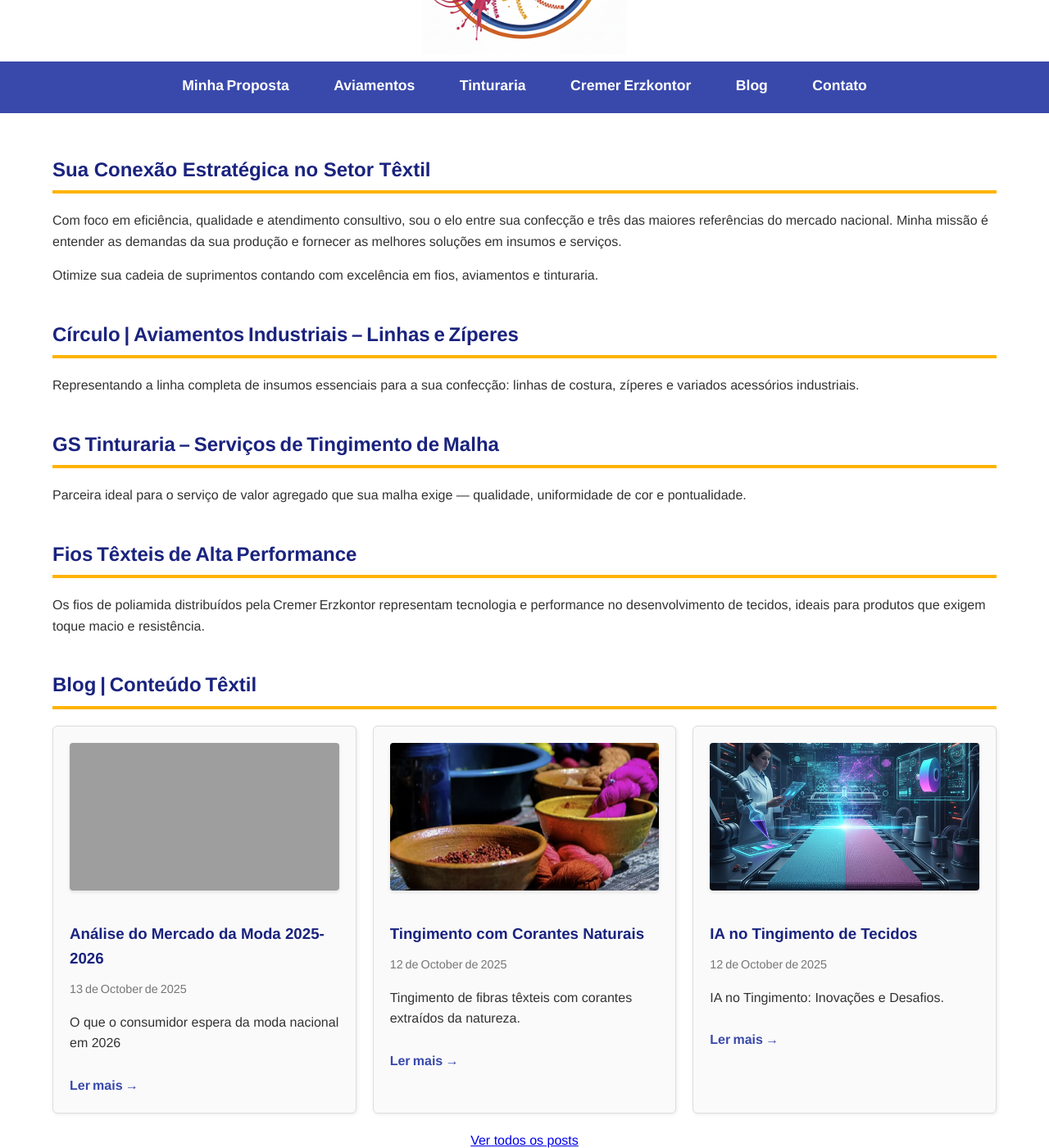
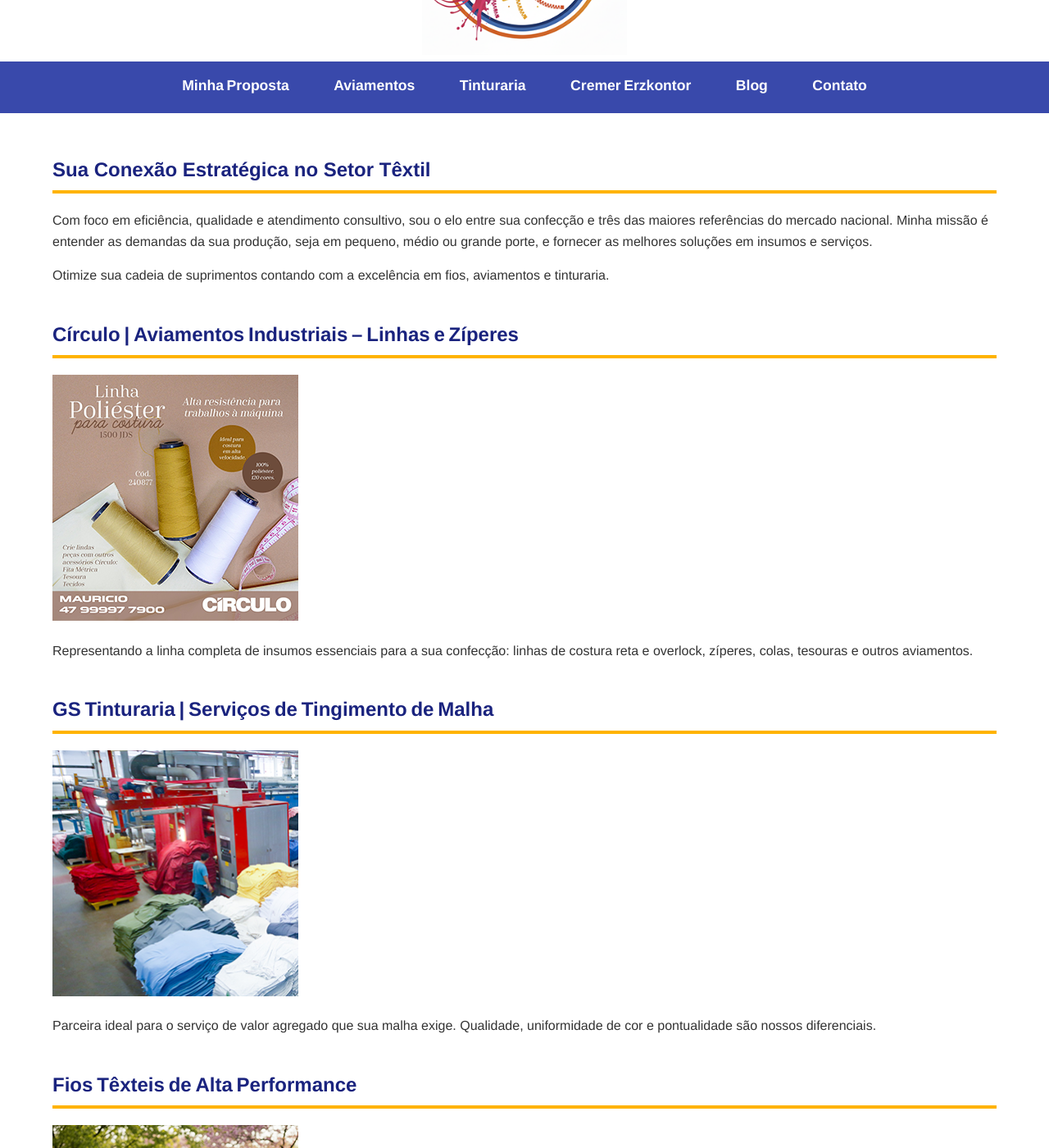
Before and after one commit to mauriciojosefowicz/mpgtech, a Jekyll site: the page built from index.md, in a window 1280 px wide and 1400 px high, scrolled down 246 px. Shown: the whole window at 82% size. Built offline with Jekyll 4.4.1, drawn with Linux system fonts in a browser that asks for light colours; some of the changed text lies outside the part shown; grey boxes are pictures that could not be loaded.

Commit message:
Update index.md

```diff
--- a/index.md
+++ b/index.md
@@ -1,31 +1,34 @@
 ---
 layout: default
-title: "MPG Tech | Soluções Têxteis"
+title: "MPG Tech | Soluções Têxteis"
 ---
 
 <section id="proposta">
   <h2>Sua Conexão Estratégica no Setor Têxtil</h2>
-  <p>Com foco em eficiência, qualidade e atendimento consultivo, sou o elo entre sua confecção e três das maiores referências do mercado nacional. Minha missão é entender as demandas da sua produção e fornecer as melhores soluções em insumos e serviços.</p>
-  <p>Otimize sua cadeia de suprimentos contando com excelência em fios, aviamentos e tinturaria.</p>
+  <p>Com foco em eficiência, qualidade e atendimento consultivo, sou o elo entre sua confecção e três das maiores referências do mercado nacional. Minha missão é entender as demandas da sua produção, seja em pequeno, médio ou grande porte, e fornecer as melhores soluções em insumos e serviços.</p>
+  <p>Otimize sua cadeia de suprimentos contando com a excelência em fios, aviamentos e tinturaria.</p>
 </section>
 
 <section id="aviamentos">
   <h2>Círculo | Aviamentos Industriais – Linhas e Zíperes</h2>
-  <p>Representando a linha completa de insumos essenciais para a sua confecção: linhas de costura, zíperes e variados acessórios industriais.</p>
+  <img src="{{ site.baseurl }}/imagens/circulo_linha_120_2.png" alt="Linha 120 Círculo" style="max-width:300px;">
+  <p>Representando a linha completa de insumos essenciais para a sua confecção: linhas de costura reta e overlock, zíperes, colas, tesouras e outros aviamentos.</p>
 </section>
 
 <section id="tinturaria">
-  <h2>GS Tinturaria – Serviços de Tingimento de Malha</h2>
-  <p>Parceira ideal para o serviço de valor agregado que sua malha exige — qualidade, uniformidade de cor e pontualidade.</p>
+  <h2>GS Tinturaria | Serviços de Tingimento de Malha</h2>
+  <img src="{{ site.baseurl }}/imagens/gs_acabamento_1.png" alt="Acabamento GS" style="max-width:300px;">
+  <p>Parceira ideal para o serviço de valor agregado que sua malha exige. Qualidade, uniformidade de cor e pontualidade são nossos diferenciais.</p>
 </section>
 
 <section id="fios">
   <h2>Fios Têxteis de Alta Performance</h2>
-  <p>Os fios de poliamida distribuídos pela Cremer Erzkontor representam tecnologia e performance no desenvolvimento de tecidos, ideais para produtos que exigem toque macio e resistência.</p>
+  <img src="{{ site.baseurl }}/imagens/cremer_homem_1.png" alt="Fios Cremer" style="max-width:300px;">
+  <p>Os fios de poliamida distribuídos pela Cremer Erzkontor representam tecnologia e performance no desenvolvimento de tecidos. Ideais para produtos que exigem toque macio, resistência e excelência em malharia e tecelagem.</p>
 </section>
 
 <section id="blog">
-  <h2>Blog | Conteúdo Têxtil</h2>
+  <h2>Blog | Novidades do Setor</h2>
   <div class="blog-container">
     {% for post in site.posts limit:3 %}
       <div class="blog-card">
@@ -39,7 +42,6 @@
       </div>
     {% endfor %}
   </div>
-
   <p style="text-align:center; margin-top:20px;">
     <a href="{{ '/blog/' | relative_url }}">Ver todos os posts</a>
   </p>
```
